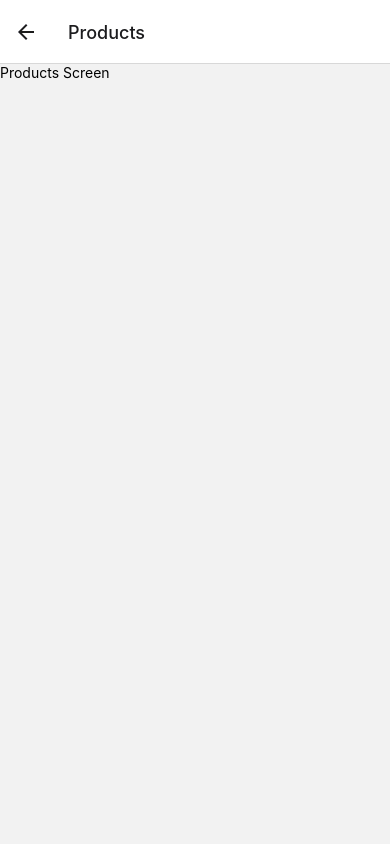
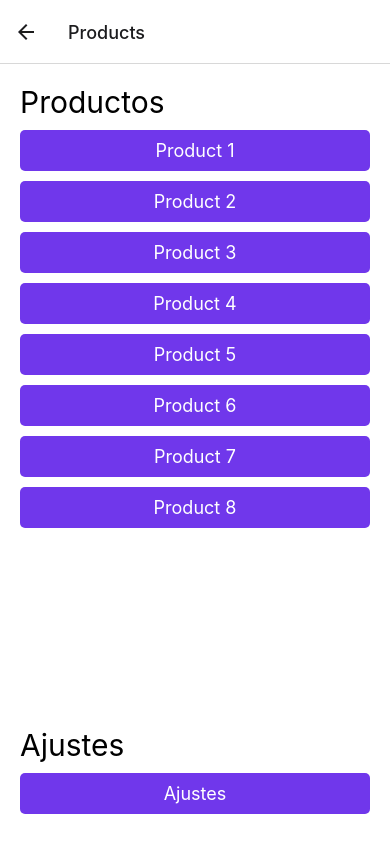
Before and after one commit to josebrusa/navigationPractice, a React Native app: screen /Products in a window 390 px wide. Built offline with nearby package versions, Linux system fonts and the light colour scheme.

Commit message:
setting de stack navigation project

```diff
--- a/src/presentation/routes/StackNavigator.tsx
+++ b/src/presentation/routes/StackNavigator.tsx
@@ -1,15 +1,23 @@
 import { createStackNavigator } from '@react-navigation/stack';
 import { HomeScreen } from '../screens/home/HomeScreen';
 import { ProductsScreen } from '../screens/products/ProductsScreen';
+import { ProductScreen } from '../screens/products/ProductScreen';
 import { SettingsScreen } from '../screens/settings/SettingsScreen';
 
 const Stack = createStackNavigator();
 
 export const StackNavigator = () => {
     return (
-        <Stack.Navigator>
+        <Stack.Navigator screenOptions={{
+            headerStyle: {
+                elevation: 0,
+                shadowColor: 'transparent'
+            }
+
+        }}>
             <Stack.Screen name="Home" component={HomeScreen} />
             <Stack.Screen name="Products" component={ProductsScreen} />
+            <Stack.Screen name="Product" component={ProductScreen} />
             <Stack.Screen name="Settings" component={SettingsScreen} />
         </Stack.Navigator>
     );
--- a/src/presentation/screens/home/HomeScreen.tsx
+++ b/src/presentation/screens/home/HomeScreen.tsx
@@ -13,7 +13,7 @@ export const HomeScreen = () => {
                 label='Productos' />
             <PrimaryBtn
                 onPress={() => navigation.navigate('Settings' as never)}
-                label='Settings' />
+                label='Ajustes' />
         </View>
     );
 }
--- a/src/presentation/screens/products/ProductScreen.tsx
+++ b/src/presentation/screens/products/ProductScreen.tsx
@@ -1,13 +1,13 @@
-import { StyleSheet, Text, View } from 'react-native';
+import { Text, View } from 'react-native';
+
+
 
 export const ProductScreen = () => {
     return (
         <View>
             <Text>
-                Product Screen
+                Producto Screen
             </Text>
         </View>
     );
 }
-
-const styles = StyleSheet.create({})
--- a/src/presentation/screens/products/ProductsScreen.tsx
+++ b/src/presentation/screens/products/ProductsScreen.tsx
@@ -1,13 +1,85 @@
-import { StyleSheet, Text, View } from 'react-native';
+import { FlatList, Text, View } from 'react-native';
+import { globalStyles } from '../../theme/theme';
+import { PrimaryBtn } from '../../components/shared/PrimaryBtn';
+import { useNavigation } from '@react-navigation/native';
+
+const products = [
+    {
+        id: 1,
+        name: "Product 1",
+        description: "This is product 1",
+        price: 100,
+    },
+    {
+        id: 2,
+        name: "Product 2",
+        description: "This is product 2",
+        price: 200,
+    },
+    {
+        id: 3,
+        name: "Product 3",
+        description: "This is product 3",
+        price: 300,
+    },
+    {
+        id: 4,
+        name: "Product 4",
+        description: "This is product 4",
+        price: 400,
+    },
+    {
+        id: 5,
+        name: "Product 5",
+        description: "This is product 5",
+        price: 100,
+    },
+    {
+        id: 6,
+        name: "Product 6",
+        description: "This is product 6",
+        price: 200,
+    },
+    {
+        id: 7,
+        name: "Product 7",
+        description: "This is product 7",
+        price: 300,
+    },
+    {
+        id: 8,
+        name: "Product 8",
+        description: "This is product 8",
+        price: 400,
+    },
+]
 
 export const ProductsScreen = () => {
+
+    const navigation = useNavigation()
+
     return (
-        <View>
-            <Text>
-                Products Screen
+        <View style={globalStyles.container}>
+            <Text style={{ marginBottom: 10, fontSize: 30 }}>
+                Productos
             </Text>
+            <FlatList
+                data={products}
+                renderItem={({ item }) => (
+                    <PrimaryBtn
+                        onPress={() => navigation.navigate('Product' as never)}
+                        label={item.name}
+                    />
+                )}
+            />
+
+            <Text style={{ marginBottom: 10, fontSize: 30 }}>
+                Ajustes
+            </Text>
+            <PrimaryBtn
+                onPress={() => navigation.navigate('Settings' as never)}
+                label="Ajustes"
+            />
         </View>
     );
 }
-
-const styles = StyleSheet.create({})
--- a/src/presentation/screens/settings/SettingsScreen.tsx
+++ b/src/presentation/screens/settings/SettingsScreen.tsx
@@ -1,9 +1,12 @@
 import { View, Text } from "react-native";
+
 
 export const SettingsScreen = () => {
     return (
         <View>
-            <Text>SettingsScreen</Text>
+            <Text>
+                Ajustes
+            </Text>
         </View>
     );
 };
--- a/src/presentation/theme/theme.ts
+++ b/src/presentation/theme/theme.ts
@@ -34,4 +34,10 @@ export const globalStyles = StyleSheet.create({
         color: globalColors.background,
         fontSize: 18,
     },
+
+    textHeader: {
+        fontSize: 20,
+        fontWeight: 300,
+        marginBottom: 10,
+    }
 })
```
